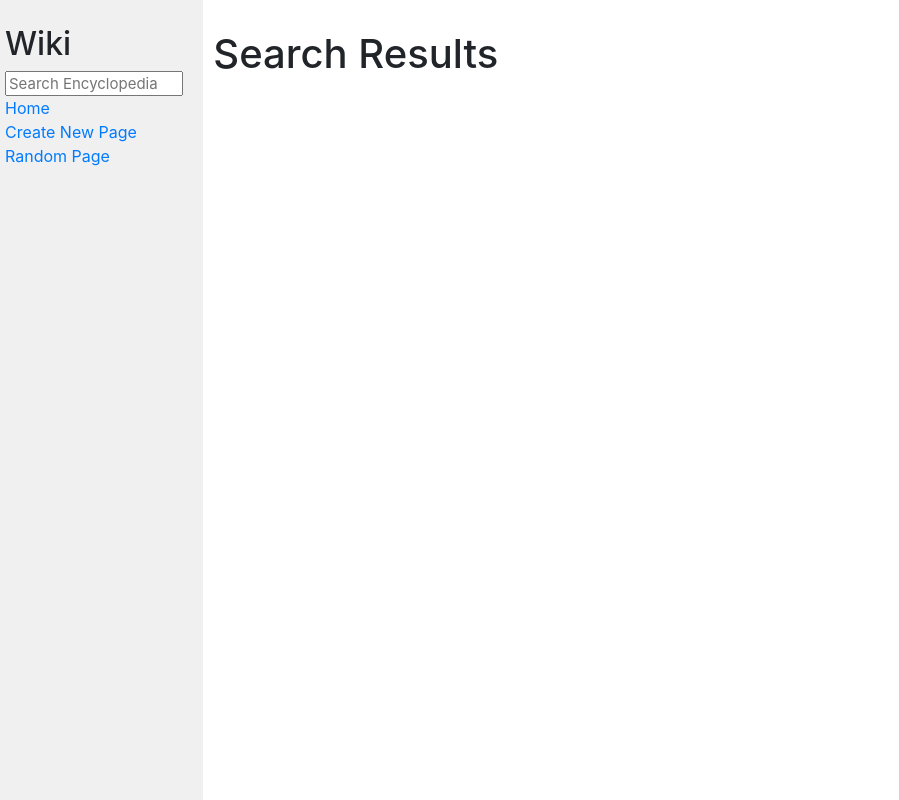
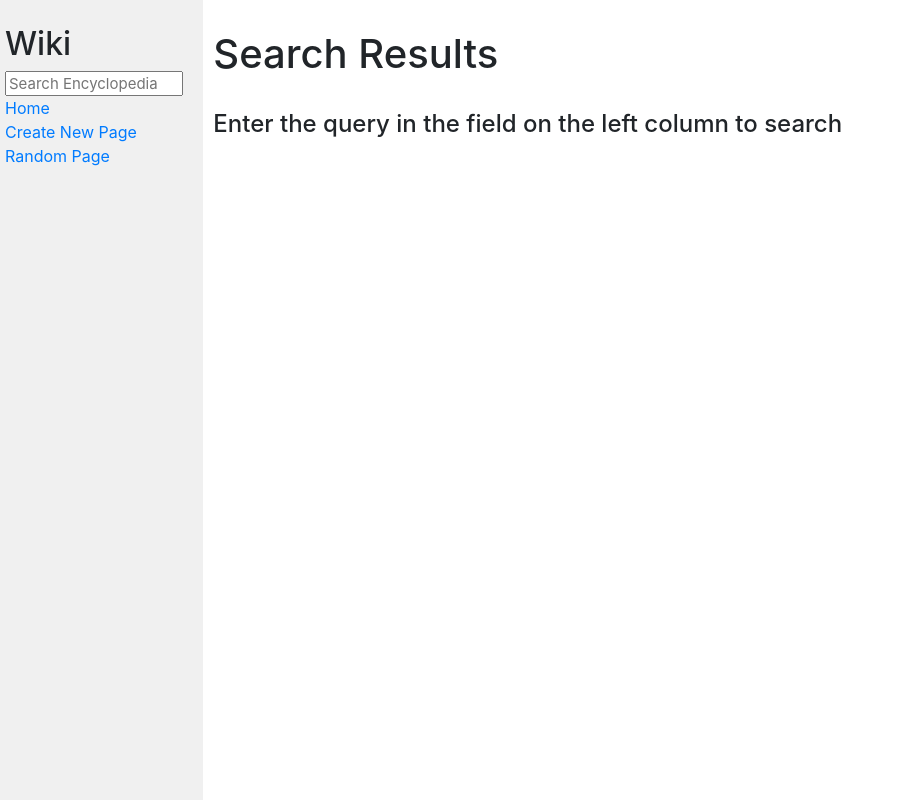
Before and after one commit to aviiciii/wikipedia, a Django app: page /search in a window 1280 px wide. Shown: the whole page, without its empty margins (0-899 px from the left). Run offline with Django 3.2, Linux system fonts and the light colour scheme; parts of the project's set-up code (start-up, migrations or seed data) failed here and were passed over; some libraries are stand-ins or nearby versions.

Commit message:
Completed search

```diff
--- a/encyclopedia/templates/encyclopedia/search.html
+++ b/encyclopedia/templates/encyclopedia/search.html
@@ -6,11 +6,18 @@
 
 {% block body %}
     <h1>Search Results</h1>
+    <br>
 
-    <ul>
-        {% for entry in entries %}
-            <li><a href='{% url 'encyclopedia:article' name=entry %}'>{{ entry }}</a></li>
-        {% endfor %}
-    </ul>
+    {% if entries %}
+        <ul>
+            {% for entry in entries %}
+                <li><a href='{% url 'encyclopedia:article' name=entry %}'>{{ entry }}</a></li>
+            {% endfor %}
+        </ul>
+    {% elif search %}
+        <h4>No records named '{{ search }}' found.</h4>
+    {% else %}
+        <h4>Enter the query in the field on the left column to search</h4>
+    {% endif %}
 
 {% endblock %}
--- a/encyclopedia/views.py
+++ b/encyclopedia/views.py
@@ -135,8 +135,11 @@ def search(request):
         for entry in util.list_entries():
             if util.check_sub(entry, q):
                 substrings.add(entry)
+            elif util.check_sub(q, entry):
+                substrings.add(entry)
 
         return render(request, 'encyclopedia/search.html', {
-            'entries': substrings
+            'entries': substrings,
+            'search': q
         })
     return render(request, 'encyclopedia/search.html')
```
